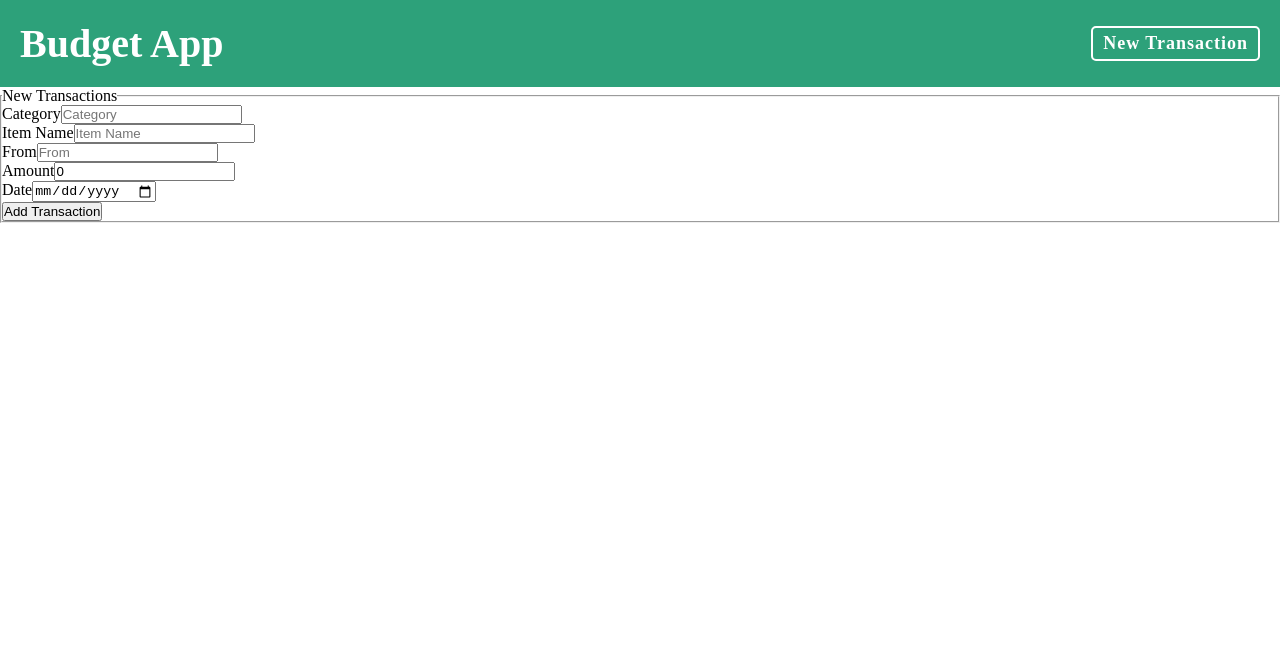
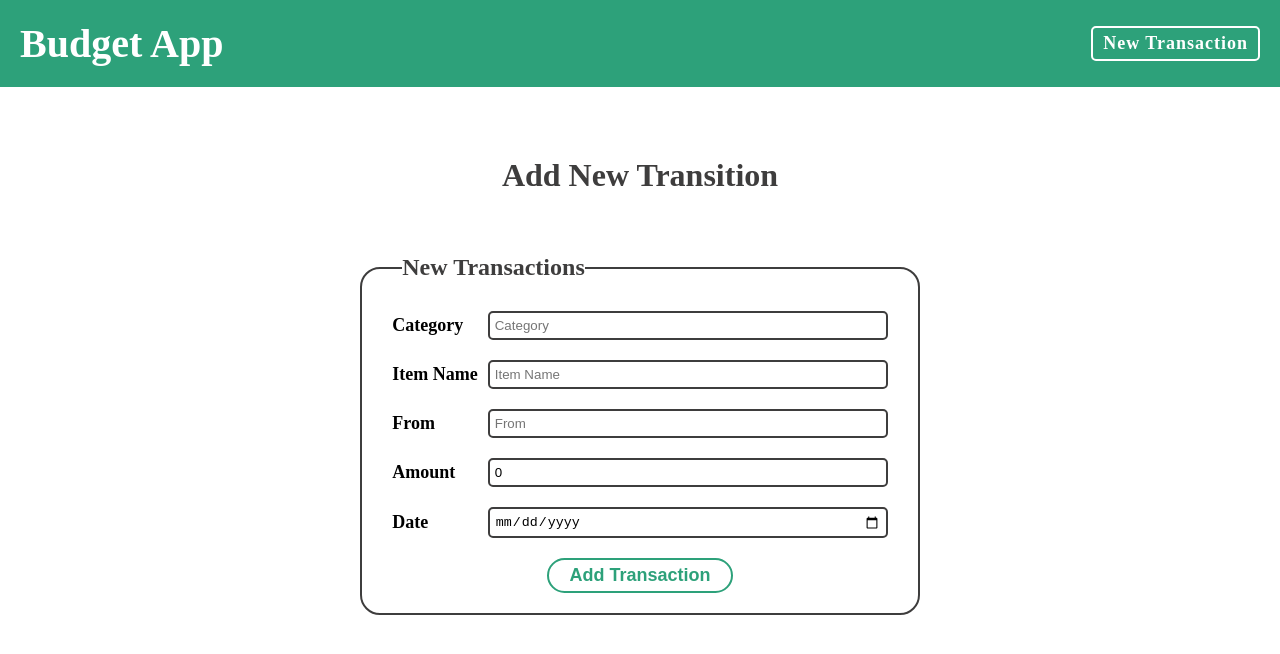
Before and after one commit to manoelteixeira/budgeting-app-front-end, a React (Vite) app: page /transactions/new in a window 1280 px wide. Shown: the top 654 px of the page. Built offline with nearby package versions, Linux system fonts and the light colour scheme; no server answers.

Commit message:
Update: Add create route for transactions

```diff
--- a/src/Pages/create/Create.jsx
+++ b/src/Pages/create/Create.jsx
@@ -8,7 +8,7 @@ import { useState } from "react";
 export default function Create() {
   const API = import.meta.env.VITE_BASE_URL;
   const navigate = useNavigate();
-  const [newTransaction, setNewTransactio] = useState({
+  const [newTransaction, setNewTransaction] = useState({
     item_name: "",
     amount: 0,
     date: "",
@@ -16,12 +16,43 @@ export default function Create() {
     category: "",
   });
 
-  const handleSubmit = (event) => {};
-  const handleChange = (event) => {};
+  const handleSubmit = (event) => {
+    event.preventDefault();
+    const amount = Number(newTransaction.amount);
+    const date = `${newTransaction.date} ${new Date().toLocaleTimeString()}`;
+    const options = {
+      method: "POST",
+      body: JSON.stringify({
+        ...newTransaction,
+        amount: amount,
+        date: date,
+      }),
+      headers: {
+        "Content-Type": "application/json",
+      },
+    };
+
+    fetch(API, options)
+      .then((res) => res.json())
+      .then((res) => {
+        alert(`New transaction added!\nTransaction ID: #${res.id}`);
+        navigate("/transactions");
+      })
+      .catch((err) => {
+        console.error(err);
+      });
+  };
+
+  const handleChange = (event) => {
+    setNewTransaction((prevState) => {
+      return { ...newTransaction, [event.target.name]: event.target.value };
+    });
+  };
 
   return (
     <div className="create">
-      <form action="" className="create__form">
+      <h1 className="create__title">Add New Transition</h1>
+      <form action="" className="create__form" onSubmit={handleSubmit}>
         <fieldset>
           <legend>New Transactions</legend>
           <div className="create__form-field">
@@ -59,7 +90,7 @@ export default function Create() {
           <div className="create__form-field">
             <label htmlFor="amount">Amount</label>
             <input
-              type="numcuber"
+              type="numuber"
               placeholder="Amount"
               name="amount"
               value={newTransaction.amount}
--- a/src/Pages/create/styles/create.scss
+++ b/src/Pages/create/styles/create.scss
@@ -1,2 +1,70 @@
 // src/Pages/new/styles/new.scss
 @import "../../../styles/colors";
+
+.create {
+  width: 100%;
+  padding: 50px;
+  display: grid;
+  justify-items: center;
+  place-items: center;
+
+  &__title {
+    color: $gray;
+    padding-top: 20px;
+    padding-bottom: 60px;
+  }
+
+  &__form {
+    fieldset {
+      display: grid;
+      padding: 20px;
+      border: 2px solid $gray;
+      border-radius: 20px;
+    }
+
+    legend {
+      margin-left: 20px;
+      font-size: 24px;
+      font-weight: bold;
+      color: $gray;
+    }
+
+    &-field {
+      display: flex;
+      justify-content: space-between;
+      align-items: center;
+      padding: 10px 10px 10px 10px;
+
+      label {
+        font-size: 18px;
+        font-weight: bold;
+        padding-right: 10px;
+      }
+
+      input {
+        width: 400px;
+        padding: 5px;
+        border-radius: 5px;
+        border: 2px solid $gray;
+        height: $green;
+      }
+    }
+
+    &-submit {
+      justify-self: center;
+      margin-top: 10px;
+      padding: 5px 20px;
+      border: 2px solid $green;
+      border-radius: 1.5em;
+      background-color: white;
+      color: $green;
+      font-size: 18px;
+      font-weight: bold;
+
+      &:hover {
+        background-color: $green;
+        color: white;
+      }
+    }
+  }
+}
```
